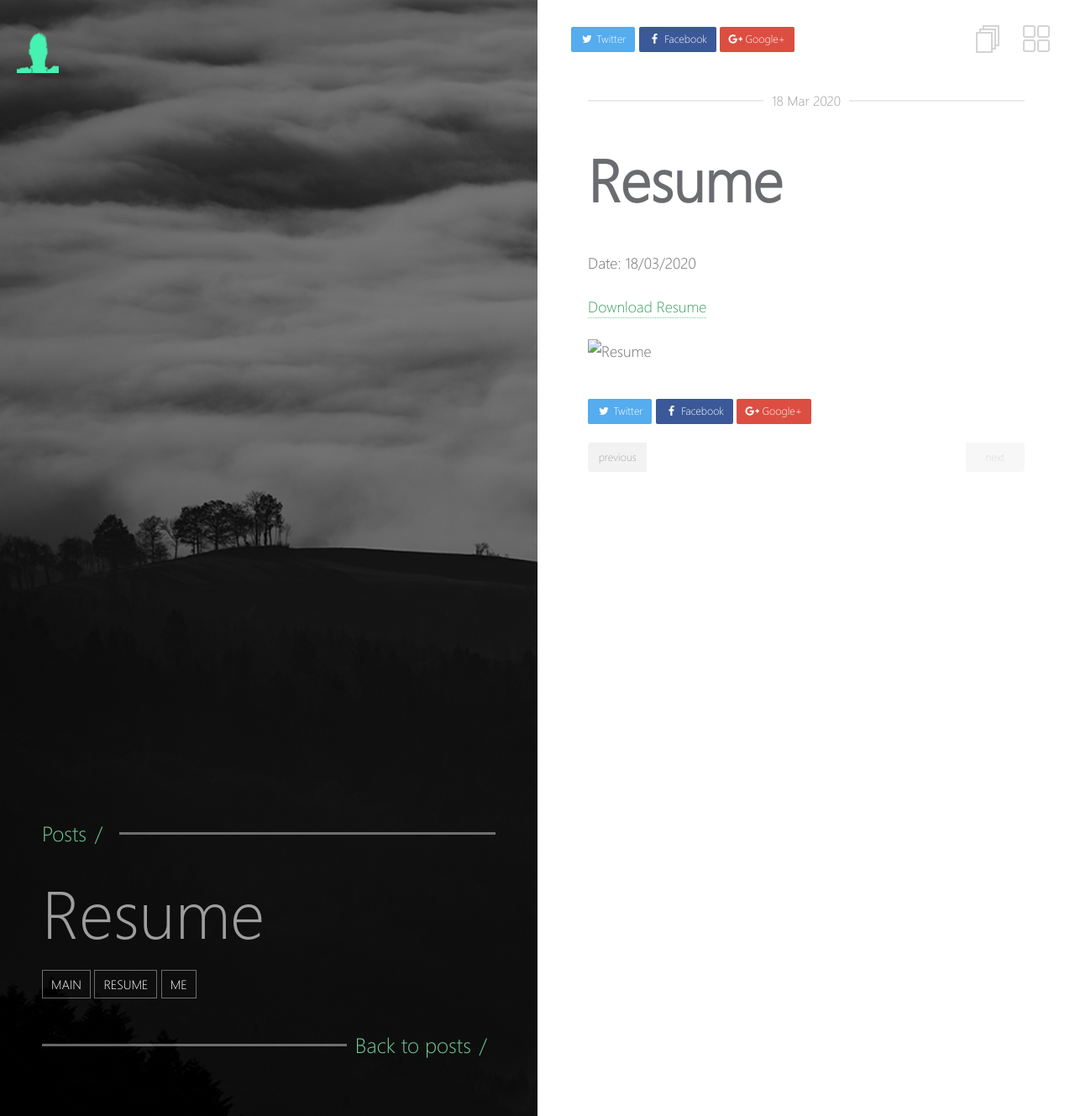
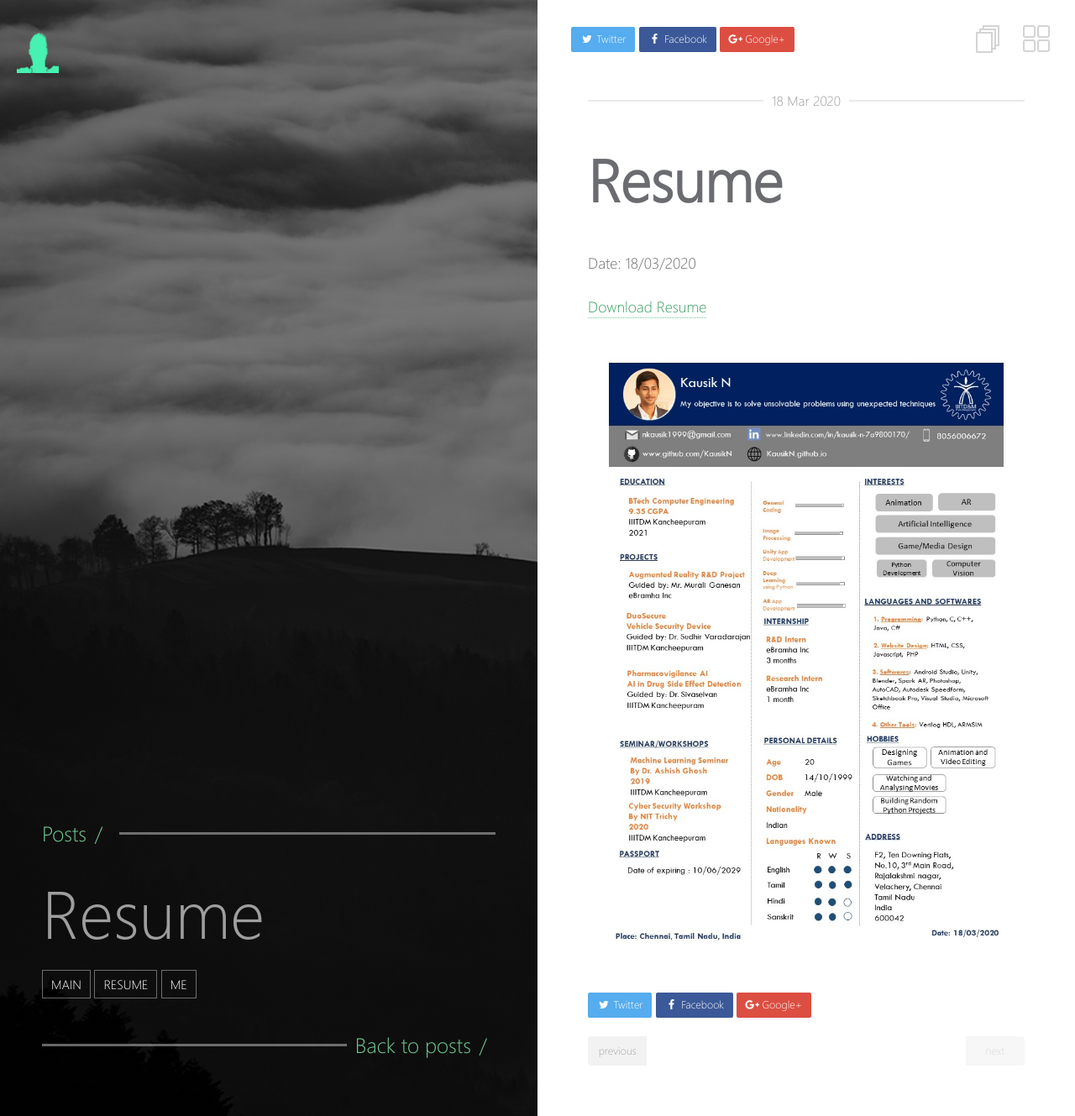
Before and after one commit to KausikN/KausikN.github.io, a Jekyll site: the page built from _posts/2020-03-18-Resume.md, in a window 1280 px wide. Shown: the whole page at 84% size. Built offline with Jekyll 4.4.1, drawn with Linux system fonts in a browser that asks for light colours.

Commit message:
Update 2020-03-18-Resume.md

```diff
--- a/_posts/2020-03-18-Resume.md
+++ b/_posts/2020-03-18-Resume.md
@@ -17,4 +17,4 @@ Date: 18/03/2020
 
 [Download Resume](https://github.com/KausikN/MyResume/blob/master/2020/Kausik_Resume.pdf)
 
-![Resume](images/Kausik_Resume_Img_1.jpg)
+![Resume](../images/Kausik_Resume_Img_1.jpg)
```
